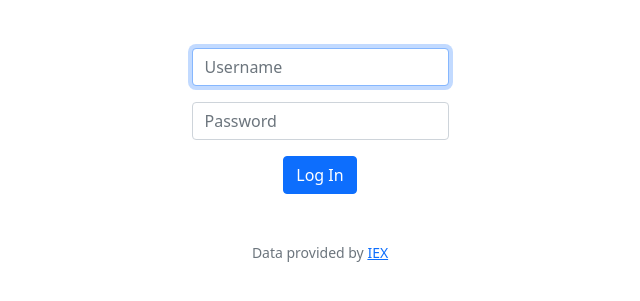
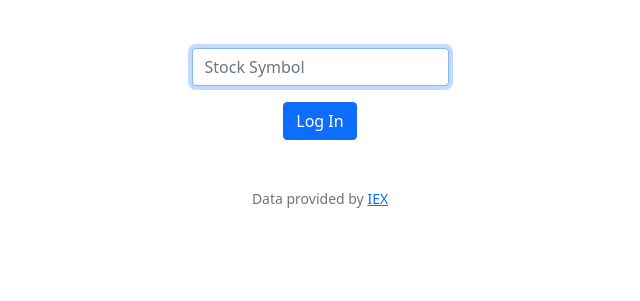
Before and after one commit to swaranrajlaxmi/init-code, a Flask app: page /quote in a window 1280 px wide. Shown: the part 76-377 px from the top of the page, without its empty margins (320-960 px from the left). Run offline with Flask 2, Linux system fonts and the light colour scheme; a user stored in the database is signed in; some libraries are stand-ins or nearby versions.

Commit message:
Tue, Apr 12, 2022, 6:33 AM +00:00

```diff
--- a/pset9/finance/templates/quote.html
+++ b/pset9/finance/templates/quote.html
@@ -7,10 +7,7 @@
 {% block main %}
     <form action="/quote" method="post">
         <div class="mb-3">
-            <input autocomplete="off" autofocus class="form-control mx-auto w-auto" id="username" name="username" placeholder="Username" type="text">
-        </div>
-        <div class="mb-3">
-            <input class="form-control mx-auto w-auto" id="password" name="password" placeholder="Password" type="password">
+            <input autocomplete="off" autofocus class="form-control mx-auto w-auto" name="symbol" placeholder="Stock Symbol" type="text">
         </div>
         <button class="btn btn-primary" type="submit">Log In</button>
     </form>
```
